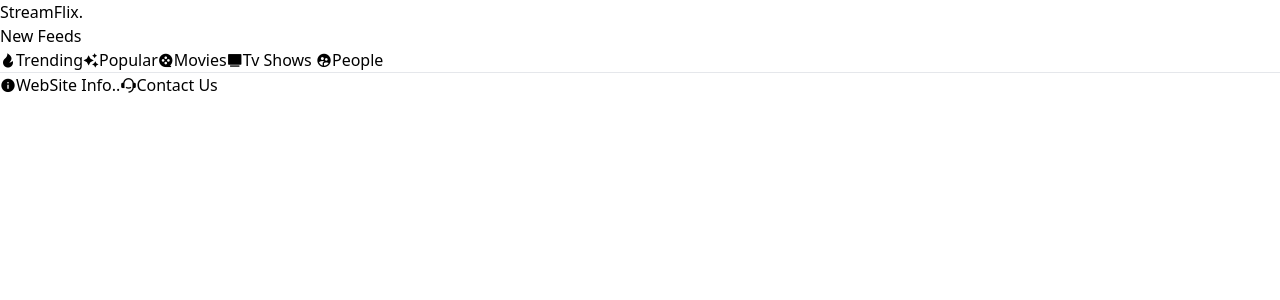
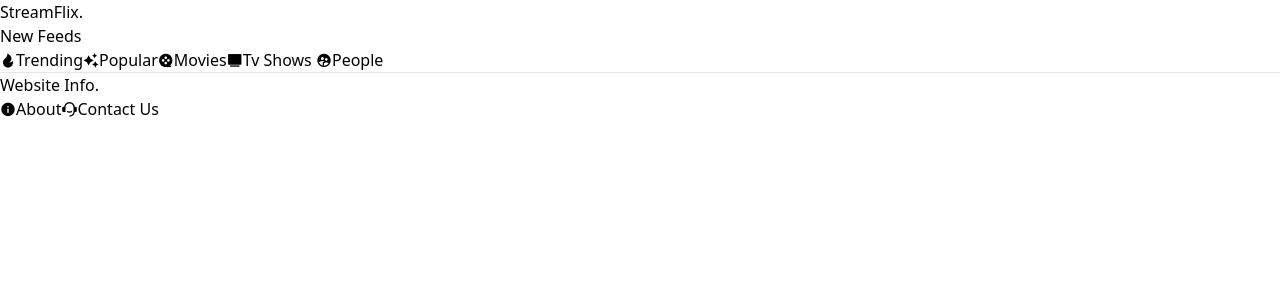
Before and after one commit to lazyymohitt/Movie-APP, a React (Vite) app: page / in a window 1280 px wide. Shown: the top 300 px of the page. Built offline with nearby package versions, Linux system fonts and the light colour scheme; some icons are missing.

Commit message:
Added Option in SidBar

```diff
--- a/src/Templates/Sidebar.jsx
+++ b/src/Templates/Sidebar.jsx
@@ -33,9 +33,11 @@ const Sidebar = () => {
           People
         </Link>
       <hr className="border-none h-[1px] bg-zinc-500 mb-3" />
+      <h1 className="text-xl font-semibold mt-2 mb-4">Website Info.</h1>
+
       <Link className=" text-md  p-3 hover:bg-red-700 duration-300 hover:rounded-md mb-3 ">
       <i class="ri-information-fill mr-2"></i>
-          WebSite Info..
+          About
         </Link>
         <Link className=" text-md  p-3 hover:bg-red-700 duration-300 hover:rounded-md mb-3 ">
         <i class="ri-customer-service-2-fill mr-2"></i>
```
